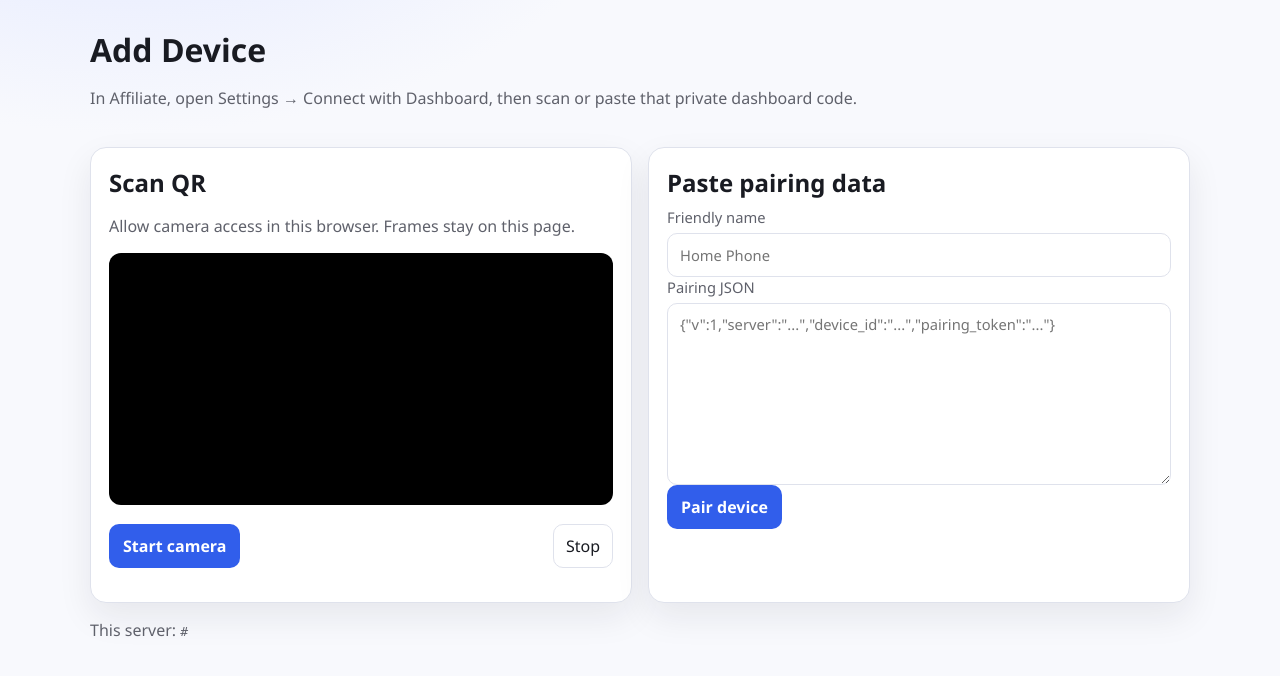
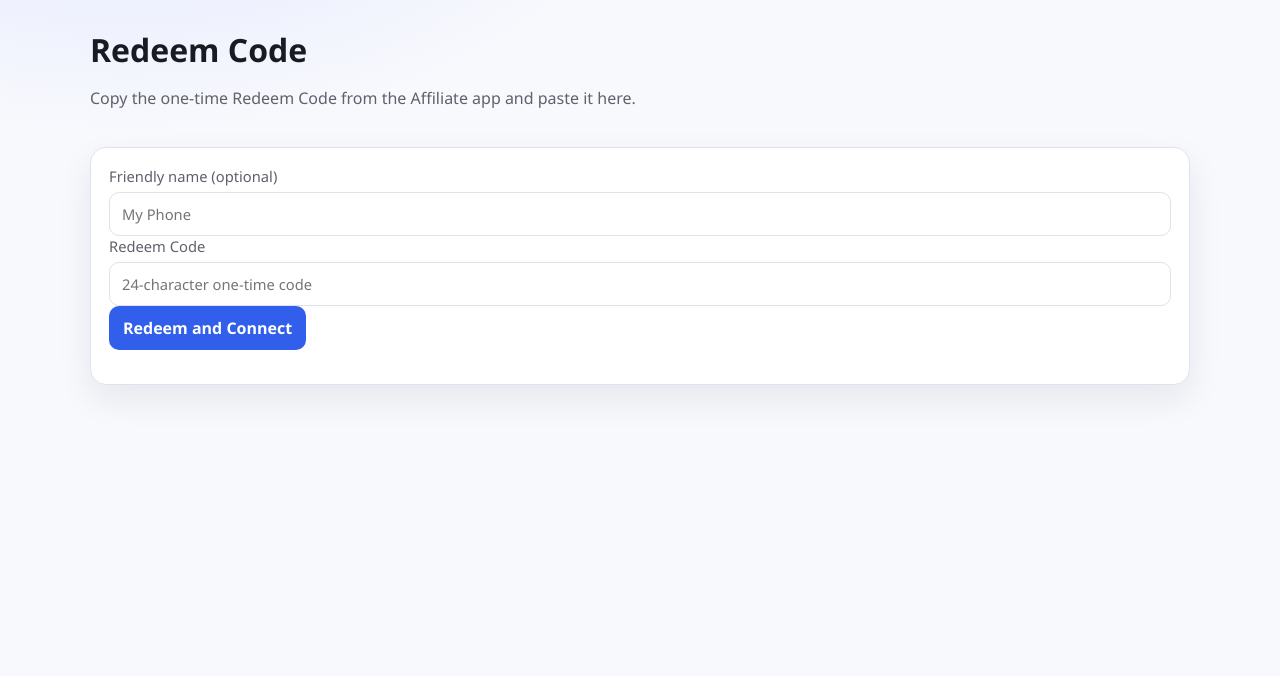
Before and after one commit to abdurrahman422/Affiliate, a FastAPI app: template backend/app/templates/add_device.html in a window 1280 px wide. Shown: the part 77-753 px from the top of the page. Run offline with FastAPI, Linux system fonts and the light colour scheme; the template is opened without the code that fills it: most values are stand-ins (such as "Sample title", 1, 10 or a date in 2020); parts of the project's set-up code (start-up, migrations or seed data) failed here and were passed over.

Commit message:
feat: simplify dashboard pairing with redeem codes

```diff
--- a/backend/app/main.py
+++ b/backend/app/main.py
@@ -1008,6 +1008,16 @@ def create_app(settings: Settings | None = None) -> FastAPI:
         if not body:
             return json_error("Expected JSON pairing payload", "BAD_REQUEST")
         payload = body.get("payload") if isinstance(body.get("payload"), dict) else body
+        redeem_code = str(payload.get("redeem_code") or "").strip()
+        if redeem_code:
+            if not pairing_token_entropy_ok(redeem_code):
+                return json_error("Redeem code is invalid", "INVALID_TOKEN")
+            lookup_db = db_session()
+            try: pending = device_ops.find_unpaired_by_token(lookup_db, redeem_code)
+            finally: lookup_db.close()
+            if pending is None:
+                return json_error("Redeem code was not found. Keep Affiliate open and try again.", "UNKNOWN_CODE", 404)
+            payload = {"v": 1, "device_id": pending.device_id, "pairing_token": redeem_code, "server": settings.OWNERLINK_BASE_URL}
         try:
             v = int(payload.get("v") or 0)
         except (TypeError, ValueError):
--- a/backend/app/static/js/pair.js
+++ b/backend/app/static/js/pair.js
@@ -1,124 +1,14 @@
 (function () {
-  const video = document.getElementById("qr-video");
-  const statusEl = document.getElementById("scan-status");
-  const resultEl = document.getElementById("pair-result");
-  const jsonEl = document.getElementById("pair-json");
-  let stream = null;
-  let raf = 0;
-  let scanning = false;
-
-  function setScan(msg) { if (statusEl) statusEl.textContent = msg || ""; }
-  function setResult(msg, ok) {
-    resultEl.textContent = msg || "";
-    resultEl.className = "meta " + (ok ? "ok" : "");
-  }
-
-  function parsePayload(text) {
-    const raw = (text || "").trim();
-    if (!raw) throw new Error("Empty pairing data");
-    if (raw.startsWith("ownerlink://")) {
-      const u = new URL(raw);
-      return {
-        v: 1,
-        server: u.searchParams.get("server") || "",
-        device_id: u.searchParams.get("device_id"),
-        pairing_token: u.searchParams.get("token") || u.searchParams.get("pairing_token")
-      };
-    }
-    return JSON.parse(raw);
-  }
-
-  async function pair(payload) {
-    const name = document.getElementById("device-name").value.trim();
-    const body = Object.assign({}, payload, name ? { name } : {});
-    let lastErr = null;
-    for (let i = 0; i < 20; i++) {
-      setResult(i === 0
-        ? "Pairing… keep Affiliate open on the phone until the dashboard connection completes."
-        : "Waiting for the phone to come online… (" + (i + 1) + "/20)");
-      try {
-        const data = await OwnerLink.api("/api/devices/pair", { method: "POST", body });
-        setResult("Paired " + ((data.device && data.device.name) || "device") + ".", true);
-        setTimeout(() => { window.location.href = "/"; }, 700);
-        return;
-      } catch (err) {
-        lastErr = err;
-        if (err.code && err.code !== "DEVICE_OFFLINE") throw err;
-        await new Promise((resolve) => setTimeout(resolve, 1000));
-      }
-    }
-    throw lastErr || new Error("Device is not online. On the phone tap Start remote access and wait until it says Waiting for pairing.");
-  }
-
-  async function handleText(text) {
+  const result = document.getElementById("pair-result"), code = document.getElementById("pair-json");
+  function show(message, ok) { result.textContent = message || ""; result.className = "meta " + (ok ? "ok" : ""); }
+  document.getElementById("pair-btn")?.addEventListener("click", async () => {
+    const redeemCode = code.value.trim(), name = document.getElementById("device-name").value.trim();
+    if (redeemCode.length < 20 || redeemCode.length > 64) { show("Enter the Redeem Code shown in the Affiliate app."); return; }
     try {
-      jsonEl.value = text;
-      const payload = parsePayload(text);
-      await pair(payload);
-      stopScan();
-    } catch (err) {
-      setResult(err.message);
-    }
-  }
-
-  async function tick() {
-    if (!scanning) return;
-    if ("BarcodeDetector" in window) {
-      try {
-        const detector = tick._detector || (tick._detector = new BarcodeDetector({ formats: ["qr_code"] }));
-        const codes = await detector.detect(video);
-        if (codes && codes.length) {
-          await handleText(codes[0].rawValue);
-          return;
-        }
-      } catch (_e) { /* keep scanning */ }
-    } else if (window.jsQR && video.readyState >= 2) {
-      const canvas = tick._canvas || (tick._canvas = document.createElement("canvas"));
-      canvas.width = video.videoWidth;
-      canvas.height = video.videoHeight;
-      const ctx = canvas.getContext("2d");
-      ctx.drawImage(video, 0, 0);
-      const img = ctx.getImageData(0, 0, canvas.width, canvas.height);
-      const code = jsQR(img.data, img.width, img.height);
-      if (code && code.data) {
-        await handleText(code.data);
-        return;
-      }
-    }
-    raf = requestAnimationFrame(tick);
-  }
-
-  async function startScan() {
-    try {
-      stream = await navigator.mediaDevices.getUserMedia({ video: { facingMode: "environment" }, audio: false });
-      video.srcObject = stream;
-      await video.play();
-      scanning = true;
-      setScan("Point the camera at the phone QR.");
-      raf = requestAnimationFrame(tick);
-    } catch (err) {
-      setScan("Camera unavailable. Paste pairing data instead. " + err.message);
-    }
-  }
-
-  function stopScan() {
-    scanning = false;
-    cancelAnimationFrame(raf);
-    if (stream) {
-      stream.getTracks().forEach((t) => t.stop());
-      stream = null;
-    }
-    video.srcObject = null;
-    setScan("");
-  }
-
-  document.getElementById("start-scan").addEventListener("click", startScan);
-  document.getElementById("stop-scan").addEventListener("click", stopScan);
-  document.getElementById("pair-btn").addEventListener("click", async () => {
-    try {
-      await pair(parsePayload(jsonEl.value));
-    } catch (err) {
-      setResult(err.message);
-    }
+      show("Connecting… keep Affiliate open on the phone.");
+      const data = await OwnerLink.api("/api/devices/pair", { method: "POST", body: { redeem_code: redeemCode, name } });
+      show("Connected " + ((data.device && data.device.name) || "device") + ".", true);
+      setTimeout(() => { location.href = "/devices"; }, 700);
+    } catch (error) { show(error.message); }
   });
 })();
--- a/backend/app/templates/add_device.html
+++ b/backend/app/templates/add_device.html
@@ -1,38 +1,12 @@
 {% extends "base.html" %}
-{% block title %}Add Device — Affiliate{% endblock %}
+{% block title %}Redeem Device — Affiliate{% endblock %}
 {% block content %}
-<div class="page-head">
-  <div>
-    <h1>Add Device</h1>
-    <p class="muted">In Affiliate, open Settings → Connect with Dashboard, then scan or paste that private dashboard code.</p>
-  </div>
-</div>
-<section class="split">
-  <article class="card">
-    <h2>Scan QR</h2>
-    <p class="muted">Allow camera access in this browser. Frames stay on this page.</p>
-    <video id="qr-video" playsinline autoplay muted></video>
-    <div class="actions">
-      <button id="start-scan" class="primary" type="button">Start camera</button>
-      <button id="stop-scan" type="button">Stop</button>
-    </div>
-    <p id="scan-status" class="meta"></p>
-  </article>
-  <article class="card">
-    <h2>Paste pairing data</h2>
-    <label>Friendly name
-      <input id="device-name" type="text" placeholder="Home Phone">
-    </label>
-    <label>Pairing JSON
-      <textarea id="pair-json" rows="8" placeholder='{"v":1,"server":"...","device_id":"...","pairing_token":"..."}'></textarea>
-    </label>
-    <button id="pair-btn" class="primary" type="button">Pair device</button>
-    <p id="pair-result" class="meta"></p>
-  </article>
+<div class="page-head"><div><h1>Redeem Code</h1><p class="muted">Copy the one-time Redeem Code from the Affiliate app and paste it here.</p></div></div>
+<section class="card form-card">
+  <label>Friendly name (optional)<input id="device-name" type="text" placeholder="My Phone"></label>
+  <label>Redeem Code<input id="pair-json" type="text" maxlength="64" autocomplete="off" placeholder="24-character one-time code"></label>
+  <button id="pair-btn" class="primary" type="button">Redeem and Connect</button>
+  <p id="pair-result" class="meta" role="status"></p>
 </section>
-<p class="muted">This server: <code>{{ base_url }}</code></p>
 {% endblock %}
-{% block scripts %}
-<script src="/static/js/jsQR.js"></script>
-<script src="/static/js/pair.js"></script>
-{% endblock %}
+{% block scripts %}<script src="/static/js/pair.js"></script>{% endblock %}
--- a/backend/app/templates/devices.html
+++ b/backend/app/templates/devices.html
@@ -3,7 +3,7 @@
 {% block content %}
 <div class="page-head"><div><h1>Devices</h1><p class="muted">Connected phones and permission-gated device operations.</p></div><a class="primary" href="/devices/add">Add device</a></div>
 <div id="device-grid" class="grid">
-{% if not devices %}<p class="empty">No devices paired. In Affiliate, open Settings → Connect with Dashboard.</p>{% endif %}
+{% if not devices %}<p class="empty">No devices connected. In Affiliate, open Settings → Redeem Code.</p>{% endif %}
 {% for d in devices %}<article class="card device-card" data-device-id="{{ d.device_id }}">
   <div class="row"><h2>{{ d.name }}</h2><span class="pill {% if d.online %}ok{% else %}off{% endif %}">{% if d.online %}Online{% else %}Offline{% endif %}</span></div>
   <p class="meta">{% if d.battery is not none %}Battery {{ d.battery }}%{% if d.charging %} · charging{% endif %} · {% endif %}{% if d.last_seen %}Last seen {{ d.last_seen }}{% else %}Never seen{% endif %}</p>
--- a/backend/app/util.py
+++ b/backend/app/util.py
@@ -37,6 +37,6 @@ def pairing_token_entropy_ok(token: str) -> bool:
     if not token or not isinstance(token, str):
         return False
     compact = token.strip()
-    if len(compact) < 40:
+    if len(compact) < 20:
         return False
     return True
```
Also changed, not shown: backend/app/devices.py (+13 -0 lines), 2 other files.
